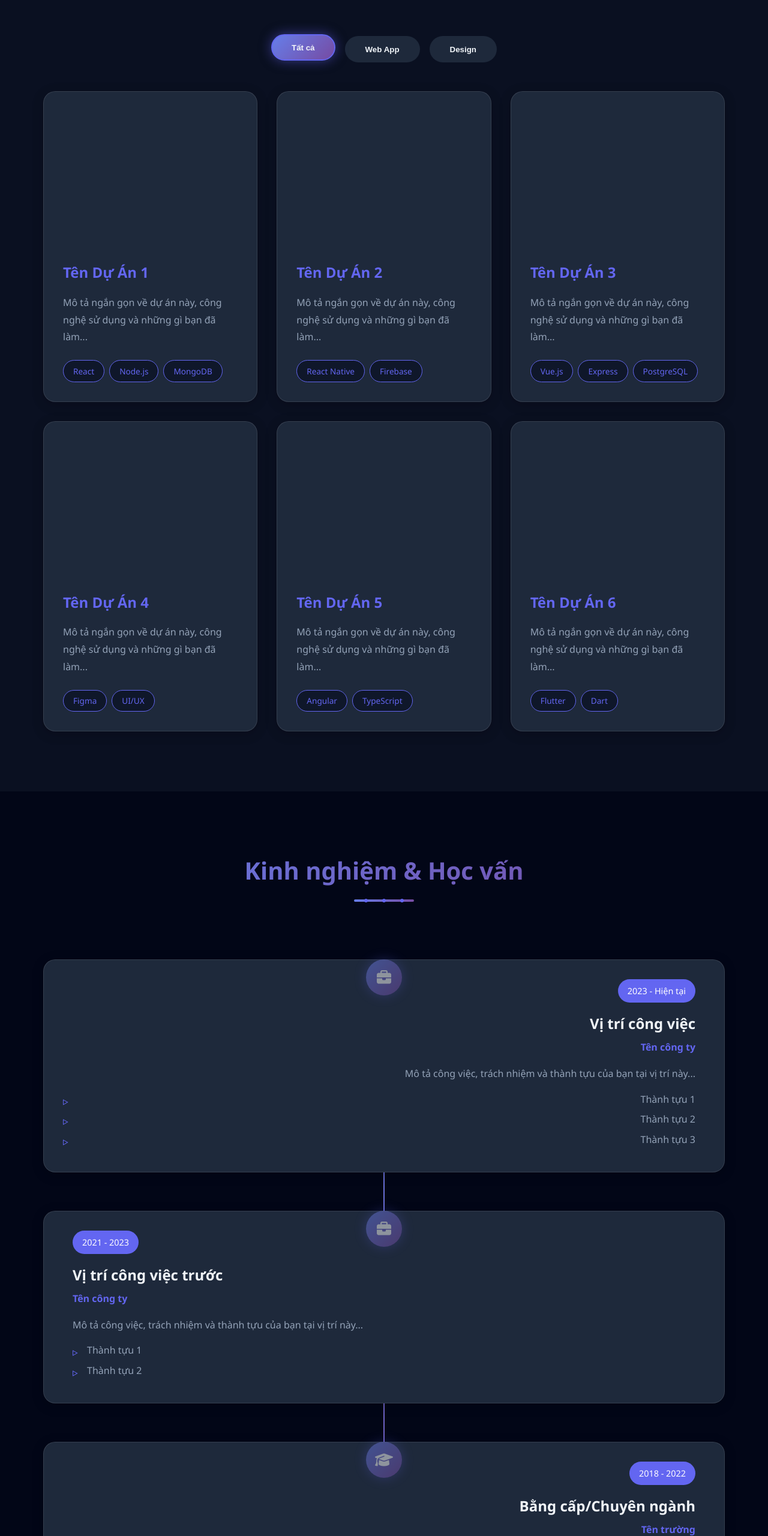
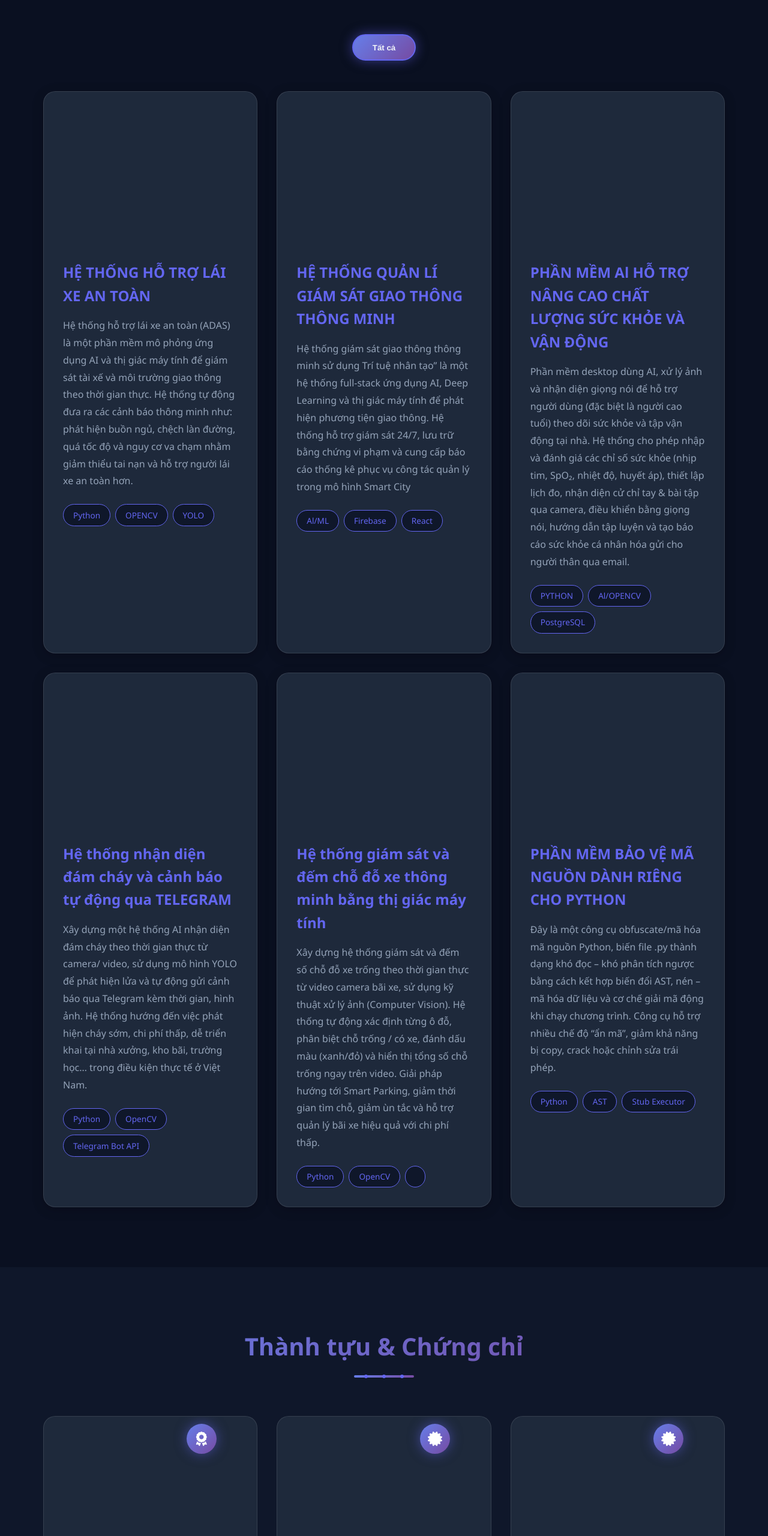
Before and after one commit to Tris157/profile, a plain HTML site: page index.html in a window 1280 px wide. Shown: the part 3834-6394 px from the top of the page at 60% size. Drawn offline with nearby package versions, Linux system fonts and the light colour scheme; animation ran at ten frames a second.

Commit message:
update noi dung

```diff
--- a/index.html
+++ b/index.html
@@ -381,8 +381,6 @@
 
             <div class="project-filters">
                 <button class="filter-btn active" data-filter="all">Tất cả</button>
-                <button class="filter-btn" data-filter="web">Web App</button>
-                <button class="filter-btn" data-filter="design">Design</button>
             </div>
 
             <div class="projects-grid">
@@ -402,14 +400,14 @@
                         </div>
                     </div>
                     <div class="project-info">
-                        <h3 class="project-title">Tên Dự Án 1</h3>
+                        <h3 class="project-title">HỆ THỐNG HỖ TRỢ LÁI XE AN TOÀN</h3>
                         <p class="project-description">
-                            Mô tả ngắn gọn về dự án này, công nghệ sử dụng và những gì bạn đã làm...
+                            Hệ thống hỗ trợ lái xe an toàn (ADAS) là một phần mềm mô phỏng ứng dụng AI và thị giác máy tính để giám sát tài xế và môi trường giao thông theo thời gian thực. Hệ thống tự động đưa ra các cảnh báo thông minh như: phát hiện buồn ngủ, chệch làn đường, quá tốc độ và nguy cơ va chạm nhằm giảm thiểu tai nạn và hỗ trợ người lái xe an toàn hơn.
                         </p>
                         <div class="project-tags">
-                            <span class="tag">React</span>
-                            <span class="tag">Node.js</span>
-                            <span class="tag">MongoDB</span>
+                            <span class="tag">Python</span>
+                            <span class="tag">OPENCV</span>
+                            <span class="tag">YOLO</span>
                         </div>
                     </div>
                 </div>
@@ -430,13 +428,14 @@
                         </div>
                     </div>
                     <div class="project-info">
-                        <h3 class="project-title">Tên Dự Án 2</h3>
+                        <h3 class="project-title">HỆ THỐNG QUẢN LÍ GIÁM SÁT GIAO THÔNG THÔNG MINH</h3>
                         <p class="project-description">
-                            Mô tả ngắn gọn về dự án này, công nghệ sử dụng và những gì bạn đã làm...
+                            Hệ thống giám sát giao thông thông minh sử dụng Trí tuệ nhân tạo” là một hệ thống full-stack ứng dụng AI, Deep Learning và thị giác máy tính để phát hiện phương tiện giao thông. Hệ thống hỗ trợ giám sát 24/7, lưu trữ bằng chứng vi phạm và cung cấp báo cáo thống kê phục vụ công tác quản lý trong mô hình Smart City
                         </p>
                         <div class="project-tags">
-                            <span class="tag">React Native</span>
+                            <span class="tag">Al/ML</span>
                             <span class="tag">Firebase</span>
+                            <span class="tag">React</span>
                         </div>
                     </div>
                 </div>
@@ -457,13 +456,13 @@
                         </div>
                     </div>
                     <div class="project-info">
-                        <h3 class="project-title">Tên Dự Án 3</h3>
+                        <h3 class="project-title">PHẦN MỀM Al HỖ TRỢ NÂNG CAO CHẤT LƯỢNG SỨC KHỎE VÀ VẬN ĐỘNG</h3>
                         <p class="project-description">
-                            Mô tả ngắn gọn về dự án này, công nghệ sử dụng và những gì bạn đã làm...
+                            Phần mềm desktop dùng AI, xử lý ảnh và nhận diện giọng nói để hỗ trợ người dùng (đặc biệt là người cao tuổi) theo dõi sức khỏe và tập vận động tại nhà. Hệ thống cho phép nhập và đánh giá các chỉ số sức khỏe (nhịp tim, SpO₂, nhiệt độ, huyết áp), thiết lập lịch đo, nhận diện cử chỉ tay & bài tập qua camera, điều khiển bằng giọng nói, hướng dẫn tập luyện và tạo báo cáo sức khỏe cá nhân hóa gửi cho người thân qua email.
                         </p>
                         <div class="project-tags">
-                            <span class="tag">Vue.js</span>
-                            <span class="tag">Express</span>
+                            <span class="tag">PYTHON</span>
+                            <span class="tag">Al/OPENCV</span>
                             <span class="tag">PostgreSQL</span>
                         </div>
                     </div>
@@ -485,13 +484,15 @@
                         </div>
                     </div>
                     <div class="project-info">
-                        <h3 class="project-title">Tên Dự Án 4</h3>
+                        <h3 class="project-title"> Hệ thống nhận diện đám cháy và cảnh báo tự động qua TELEGRAM </h3>
                         <p class="project-description">
-                            Mô tả ngắn gọn về dự án này, công nghệ sử dụng và những gì bạn đã làm...
+                            Xây dựng một hệ thống AI nhận diện đám cháy theo thời gian thực từ camera/ video, sử dụng mô hình YOLO để phát hiện lửa và tự động gửi cảnh báo qua Telegram kèm thời gian, hình ảnh. Hệ thống hướng đến việc phát hiện cháy sớm, chi phí thấp, dễ triển khai tại nhà xưởng, kho bãi, trường học… trong điều kiện thực tế ở Việt Nam.
                         </p>
                         <div class="project-tags">
-                            <span class="tag">Figma</span>
-                            <span class="tag">UI/UX</span>
+                            <span class="tag">Python</span>
+                            <span class="tag">OpenCV</span>
+                            <span class="tag">Telegram Bot API</span>
+
                         </div>
                     </div>
                 </div>
@@ -512,13 +513,14 @@
                         </div>
                     </div>
                     <div class="project-info">
-                        <h3 class="project-title">Tên Dự Án 5</h3>
+                        <h3 class="project-title">Hệ thống giám sát và đếm chỗ đỗ xe thông minh bằng thị giác máy tính</h3>
                         <p class="project-description">
-                            Mô tả ngắn gọn về dự án này, công nghệ sử dụng và những gì bạn đã làm...
+                            Xây dựng hệ thống giám sát và đếm số chỗ đỗ xe trống theo thời gian thực từ video camera bãi xe, sử dụng kỹ thuật xử lý ảnh (Computer Vision). Hệ thống tự động xác định từng ô đỗ, phân biệt chỗ trống / có xe, đánh dấu màu (xanh/đỏ) và hiển thị tổng số chỗ trống ngay trên video. Giải pháp hướng tới Smart Parking, giảm thời gian tìm chỗ, giảm ùn tắc và hỗ trợ quản lý bãi xe hiệu quả với chi phí thấp.
                         </p>
                         <div class="project-tags">
-                            <span class="tag">Angular</span>
-                            <span class="tag">TypeScript</span>
+                            <span class="tag">Python</span>
+                            <span class="tag">OpenCV</span>
+                            <span class="tag"></span>
                         </div>
                     </div>
                 </div>
@@ -539,13 +541,14 @@
                         </div>
                     </div>
                     <div class="project-info">
-                        <h3 class="project-title">Tên Dự Án 6</h3>
+                        <h3 class="project-title"> PHẦN MỀM BẢO VỆ MÃ NGUỒN DÀNH RIÊNG CHO PYTHON</h3>
                         <p class="project-description">
-                            Mô tả ngắn gọn về dự án này, công nghệ sử dụng và những gì bạn đã làm...
+                            Đây là một công cụ obfuscate/mã hóa mã nguồn Python, biến file .py thành dạng khó đọc – khó phân tích ngược bằng cách kết hợp biến đổi AST, nén – mã hóa dữ liệu và cơ chế giải mã động khi chạy chương trình. Công cụ hỗ trợ nhiều chế độ “ẩn mã”, giảm khả năng bị copy, crack hoặc chỉnh sửa trái phép.
                         </p>
                         <div class="project-tags">
-                            <span class="tag">Flutter</span>
-                            <span class="tag">Dart</span>
+                            <span class="tag">Python</span>
+                            <span class="tag">AST</span>
+                            <span class="tag">Stub Executor </span>
                         </div>
                     </div>
                 </div>
@@ -553,85 +556,8 @@
         </div>
     </section>
 
-    <!-- Experience Section -->
-    <section id="experience" class="experience">
-        <div class="container">
-            <div class="section-header">
-                <h2 class="section-title">Kinh nghiệm & Học vấn</h2>
-                <div class="title-underline"></div>
-            </div>
-            <div class="timeline">
-                <!-- Experience Item 1 -->
-                <div class="timeline-item">
-                    <div class="timeline-icon">
-                        <i class="fas fa-briefcase"></i>
-                    </div>
-                    <div class="timeline-content">
-                        <span class="timeline-date">2023 - Hiện tại</span>
-                        <h3 class="timeline-title">Vị trí công việc</h3>
-                        <h4 class="timeline-company">Tên công ty</h4>
-                        <p class="timeline-description">
-                            Mô tả công việc, trách nhiệm và thành tựu của bạn tại vị trí này...
-                        </p>
-                        <ul class="timeline-highlights">
-                            <li>Thành tựu 1</li>
-                            <li>Thành tựu 2</li>
-                            <li>Thành tựu 3</li>
-                        </ul>
-                    </div>
-                </div>
 
-                <!-- Experience Item 2 -->
-                <div class="timeline-item">
-                    <div class="timeline-icon">
-                        <i class="fas fa-briefcase"></i>
-                    </div>
-                    <div class="timeline-content">
-                        <span class="timeline-date">2021 - 2023</span>
-                        <h3 class="timeline-title">Vị trí công việc trước</h3>
-                        <h4 class="timeline-company">Tên công ty</h4>
-                        <p class="timeline-description">
-                            Mô tả công việc, trách nhiệm và thành tựu của bạn tại vị trí này...
-                        </p>
-                        <ul class="timeline-highlights">
-                            <li>Thành tựu 1</li>
-                            <li>Thành tựu 2</li>
-                        </ul>
-                    </div>
-                </div>
 
-                <!-- Education Item 1 -->
-                <div class="timeline-item">
-                    <div class="timeline-icon">
-                        <i class="fas fa-graduation-cap"></i>
-                    </div>
-                    <div class="timeline-content">
-                        <span class="timeline-date">2018 - 2022</span>
-                        <h3 class="timeline-title">Bằng cấp/Chuyên ngành</h3>
-                        <h4 class="timeline-company">Tên trường</h4>
-                        <p class="timeline-description">
-                            Thông tin về quá trình học tập, chuyên ngành, và các thành tích đạt được...
-                        </p>
-                    </div>
-                </div>
-
-                <!-- Education Item 2 -->
-                <div class="timeline-item">
-                    <div class="timeline-icon">
-                        <i class="fas fa-graduation-cap"></i>
-                    </div>
-                    <div class="timeline-content">
-                        <span class="timeline-date">2015 - 2018</span>
-                        <h3 class="timeline-title">Bằng cấp trước</h3>
-                        <h4 class="timeline-company">Tên trường</h4>
-                        <p class="timeline-description">
-                            Thông tin về quá trình học tập...
-                        </p>
-                    </div>
-                </div>
-            </div>
-        </div>
-    </section>
 
     <!-- Achievements Section -->
     <section id="achievements" class="achievements">
@@ -651,7 +577,7 @@
                     <div class="achievement-info">
                         <h3 class="achievement-title">AWS Certified Developer</h3>
                         <p class="achievement-issuer">Amazon Web Services</p>
-                        <p class="achievement-date">2023</p>
+                        <p class="achievement-date">2024</p>
                         <a href="#" class="achievement-link">Xem chứng chỉ <i class="fas fa-external-link-alt"></i></a>
                     </div>
                 </div>
@@ -666,7 +592,38 @@
                     <div class="achievement-info">
                         <h3 class="achievement-title">Google Analytics Certified</h3>
                         <p class="achievement-issuer">Google</p>
-                        <p class="achievement-date">2023</p>
+                        <p class="achievement-date">2024</p>
+                        <a href="#" class="achievement-link">Xem chứng chỉ <i class="fas fa-external-link-alt"></i></a>
+                    </div>
+                </div>
+
+
+            <div class="achievement-card">
+                    <div class="achievement-image">
+                        <img src="https://via.placeholder.com/200" alt="Certificate">
+                        <div class="achievement-badge">
+                            <i class="fas fa-certificate"></i>
+                        </div>
+                    </div>
+                    <div class="achievement-info">
+                        <h3 class="achievement-title">Cuộc Thi Sáng Tạo Thanh Thiếu NIên CẤP TỈNH</h3>
+                        <p class="achievement-issuer">Giải Nhất</p>
+                        <p class="achievement-date">2025</p>
+                        <a href="#" class="achievement-link">Xem chứng chỉ <i class="fas fa-external-link-alt"></i></a>
+                    </div>
+                </div>
+
+                <div class="achievement-card">
+                    <div class="achievement-image">
+                        <img src="https://via.placeholder.com/200" alt="Certificate">
+                        <div class="achievement-badge">
+                            <i class="fas fa-certificate"></i>
+                        </div>
+                    </div>
+                    <div class="achievement-info">
+                        <h3 class="achievement-title">Cuộc Thi KHOA HỌC KỸ THUẬT CẤP TỈNH</h3>
+                        <p class="achievement-issuer">Giải NHÌ</p>
+                        <p class="achievement-date">2024</p>
                         <a href="#" class="achievement-link">Xem chứng chỉ <i class="fas fa-external-link-alt"></i></a>
                     </div>
                 </div>
@@ -680,8 +637,8 @@
                     </div>
                     <div class="achievement-info">
                         <h3 class="achievement-title">Hackathon Winner</h3>
-                        <p class="achievement-issuer">Tech Event 2023</p>
-                        <p class="achievement-date">2023</p>
+                        <p class="achievement-issuer">Tech Event 2024</p>
+                        <p class="achievement-date">2024</p>
                         <a href="#" class="achievement-link">Xem thêm <i class="fas fa-external-link-alt"></i></a>
                     </div>
                 </div>
@@ -783,10 +740,9 @@
                 <div class="footer-section">
                     <h3>Theo dõi tôi</h3>
                     <div class="footer-social">
-                        <a href="#"><i class="fab fa-github"></i></a>
-                        <a href="#"><i class="fab fa-linkedin"></i></a>
-                        <a href="#"><i class="fab fa-twitter"></i></a>
-                        <a href="#"><i class="fab fa-facebook"></i></a>
+                        <a href="https://github.com/Tris157"><i class="fab fa-github"></i></a>
+                        <a href="https://www.linkedin.com/in/tri-doanba-5a5345375/"><i class="fab fa-linkedin"></i></a>
+                        <a href="https://www.facebook.com/tridev157"><i class="fab fa-facebook"></i></a>
                     </div>
                 </div>
             </div>
```
